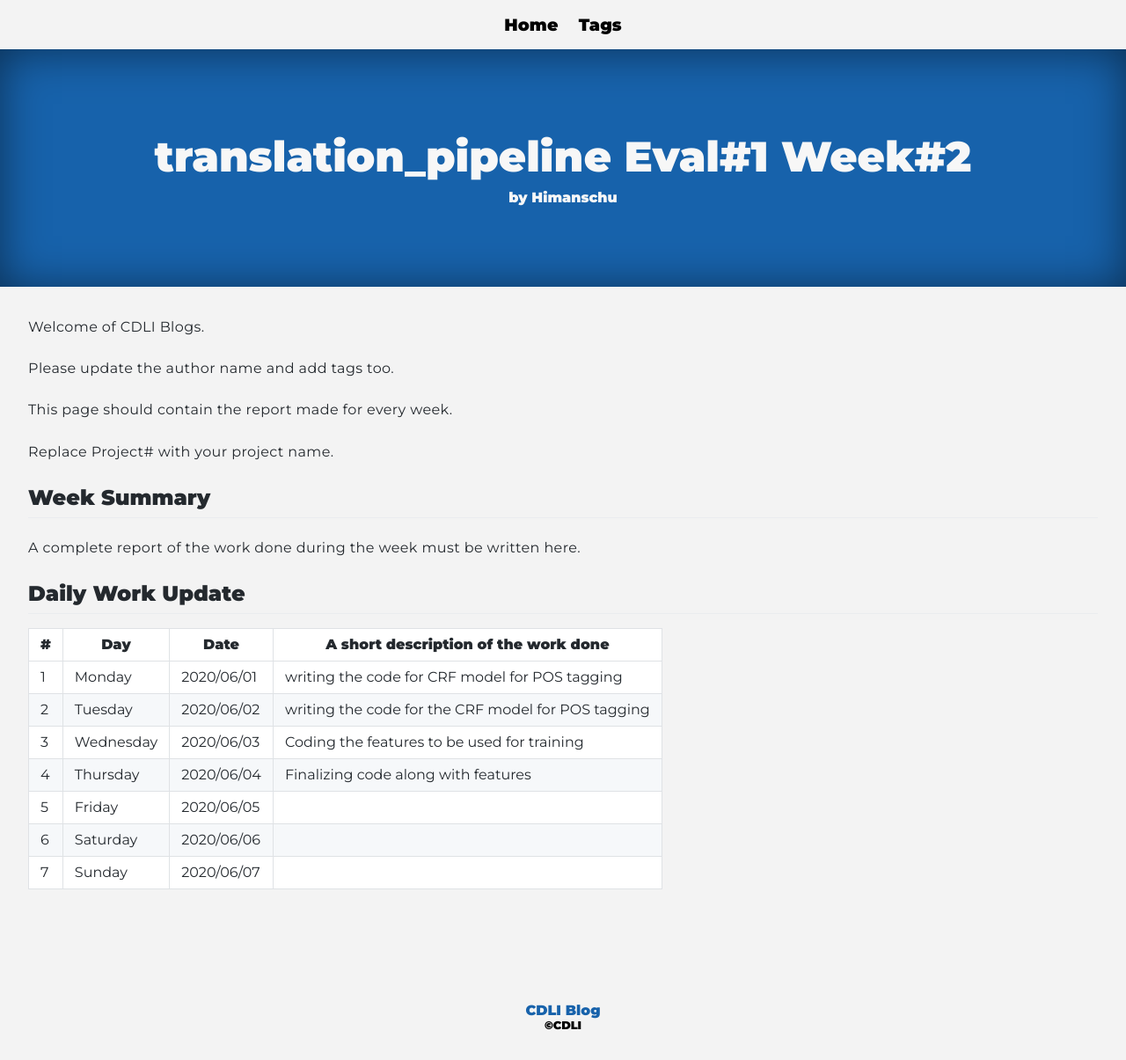
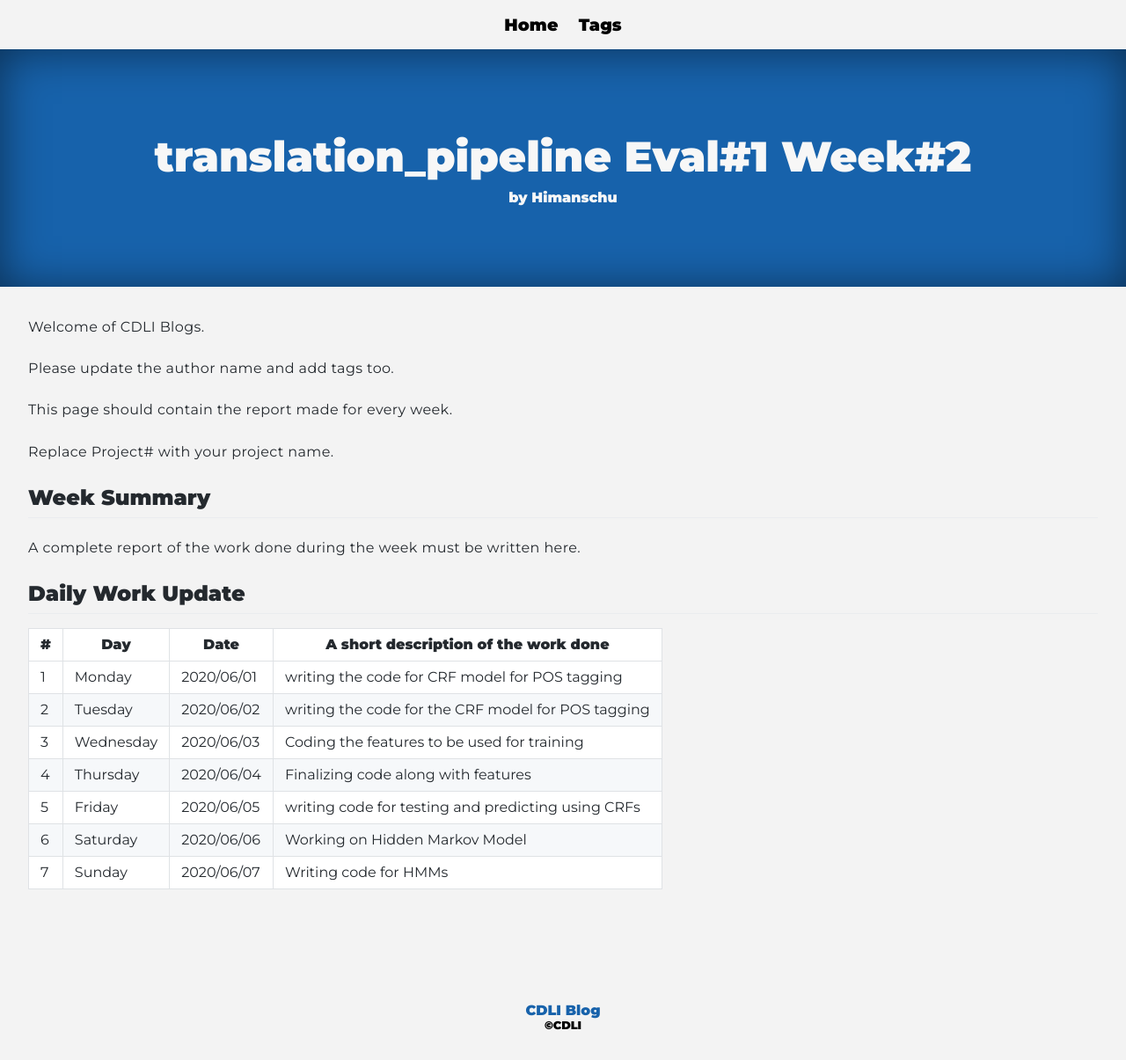
Before and after one commit to cdli-gh/blog, a Jekyll site: the page built from _blog/gsoc20/translation_pipeline/posts/02_week2.md, in a window 1280 px wide. Shown: the whole page at 88% size. Built offline with Jekyll 4.4.1, drawn with Linux system fonts in a browser that asks for light colours; Markdown is read by kramdown in place of the engine named in the settings.

Commit message:
Update 02_week2.md

```diff
--- a/_blog/gsoc20/translation_pipeline/posts/02_week2.md
+++ b/_blog/gsoc20/translation_pipeline/posts/02_week2.md
@@ -25,6 +25,6 @@ A complete report of the work done during the week must be written here.
 |2   	| Tuesday  	|   2020/06/02	|   writing the code for the CRF model for POS tagging	|
 |3   	| Wednesday  	|  2020/06/03 	|  Coding the features to be used for training |
 |4   	| Thursday  	|   2020/06/04	|   Finalizing code along with features	|
-|5   	| Friday  	|   2020/06/05	|   	|
-|6   	| Saturday  	|   2020/06/06	|   	|
-|7   	| Sunday  	|   2020/06/07	|   	|
+|5   	| Friday  	|   2020/06/05	|  writing code for testing and predicting using CRFs |
+|6   	| Saturday  	|   2020/06/06	|  Working on Hidden Markov Model 	|
+|7   	| Sunday  	|   2020/06/07	|  Writing code for HMMs 	|
```
